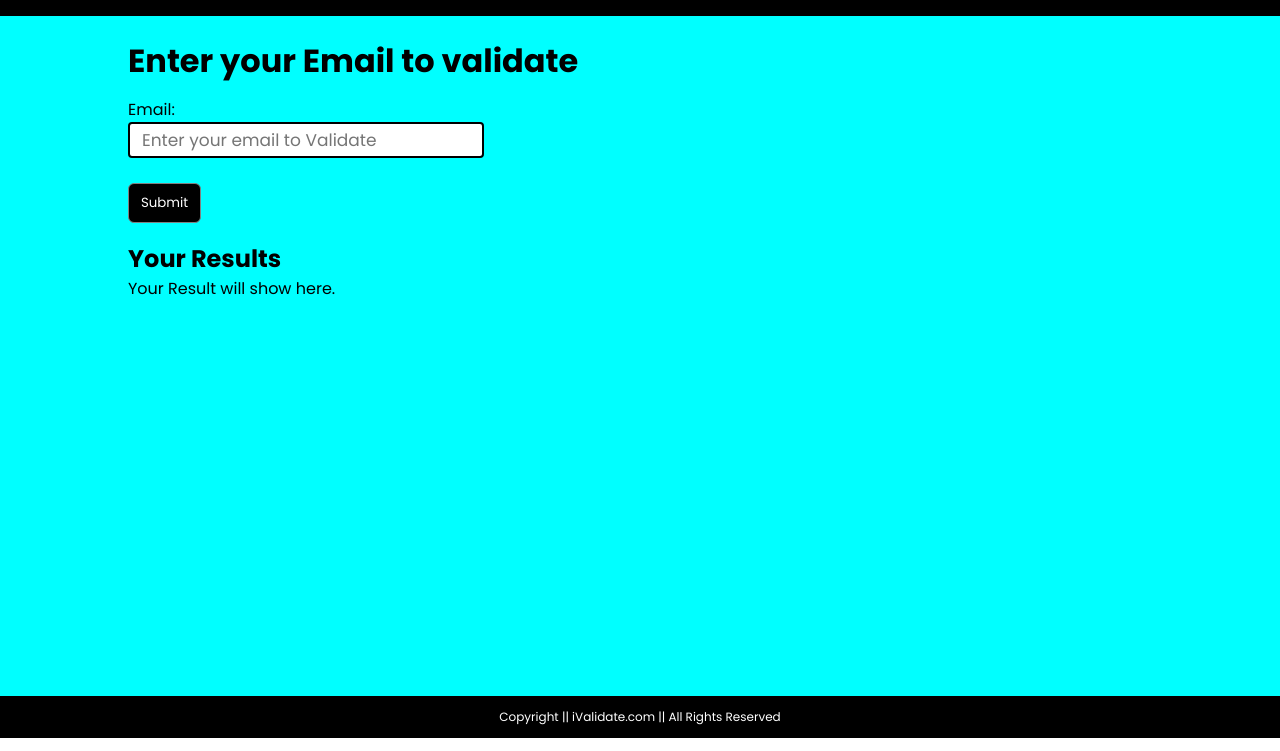
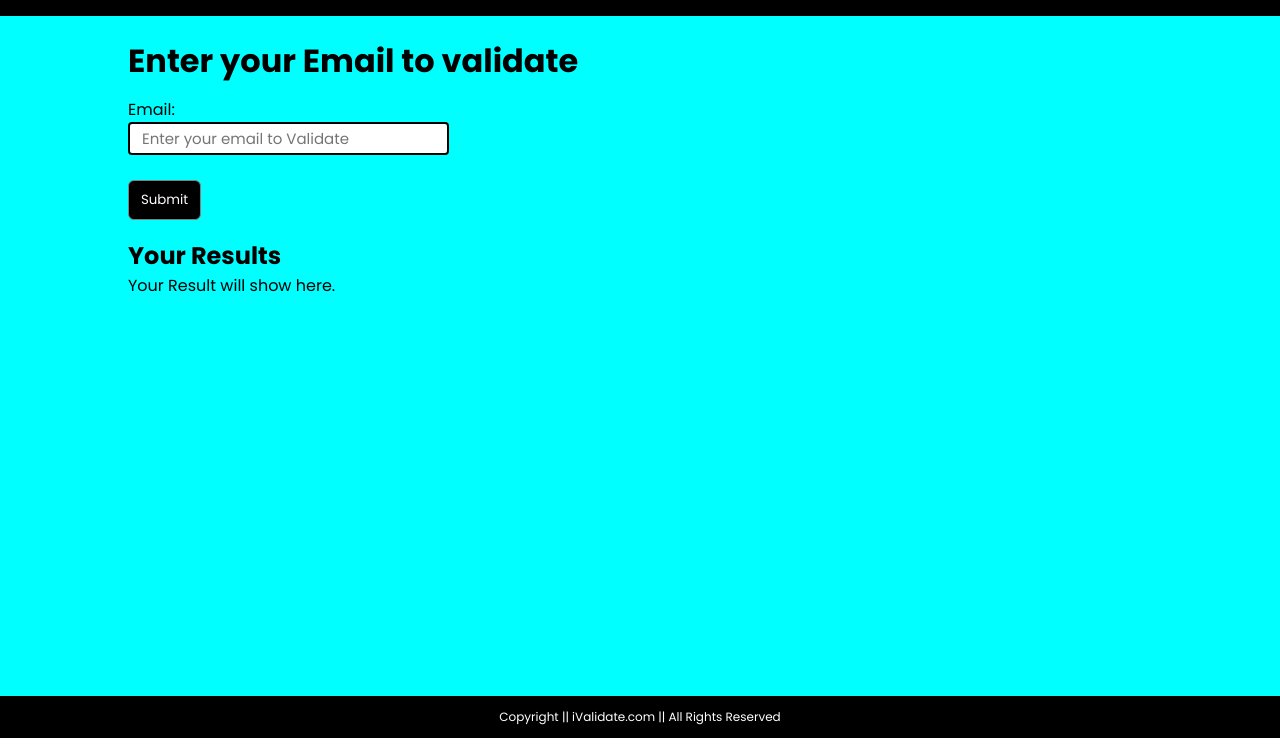
Before and after one commit to vikash1shukla/Email-validator, a plain HTML site: page index.html in a window 1280 px wide. Shown: the part 49-800 px from the top of the page. Drawn offline with Linux system fonts and the light colour scheme.

Commit message:
Update style.css

```diff
--- a/style.css
+++ b/style.css
@@ -62,11 +62,11 @@
  }
 
  input[type='text']{
-   min-width: 19vw;
+   min-width: 17vw;
    padding: 3px 12px;
    border: 2px solid black;
    border-radius: 4px;
-   font-size: 17px;
+   font-size: 15px;
  }
 
  .btn{
```
